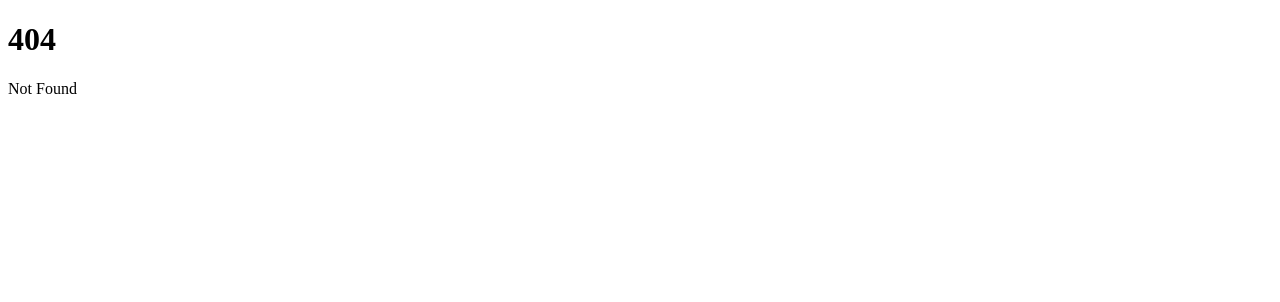
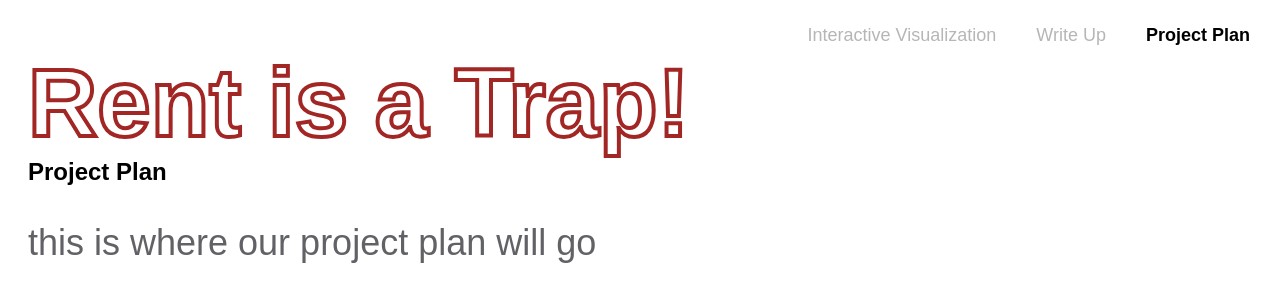
Before and after one commit to zoevosslee/IDS_FP02, a SvelteKit app: page /plan in a window 1280 px wide. Before the commit this address had no page. Shown: the top 302 px of the page. Built offline with nearby package versions, Linux system fonts and the light colour scheme; a web font is replaced by a local one.

Commit message:
added nav bar

```diff
--- a/src/app.css
+++ b/src/app.css
@@ -7,9 +7,9 @@
     --gray-medium: #B4B6B8;
 
     /* REDS */
-    --red-primary: #A12624;
-    --red-muted: #CA8584;
-    --red-pale: #E3BFBE;
+    --red: #A12624;
+    --red-medium: #CA8584;
+    --red-light: #E3BFBE;
 
     /* ORANGES */
     --orange-primary: #EE762C;
@@ -114,12 +114,14 @@
   h1 {
     color: rgba(255, 255, 255, 0);
     -webkit-text-stroke-width: 4px;
-    -webkit-text-stroke-color: #BF8484;
+    -webkit-text-stroke-color: var(--red);
     font-family: 'Utendo', sans-serif;
     font-size: 96px;
     font-style: normal;
     font-weight: 800;
     line-height: normal;
+    margin: 0;
+    padding:0;
   }
 
   h2 {
@@ -129,6 +131,20 @@
     font-style: normal;
     font-weight: 700;
     line-height: normal;
+    margin: 0;
+    padding:0;
+
+  }
+
+  h3 {
+    color: #000;
+    font-family: 'Utendo', sans-serif;
+    font-size: 24px;
+    font-style: normal;
+    font-weight: 700;
+    line-height: normal;
+    margin: 0;
+    padding:0;
   }
 
   p {
@@ -148,3 +164,16 @@
     font-weight: 700;
     line-height: normal;
   }
+
+
+  /*page layout*/
+
+  #home-page {
+    padding:20px;
+
+  }
+
+  #home-page .text-content {
+    padding-top: 20px;
+    padding-bottom: 30px;
+  }
--- a/src/lib/map.js
+++ b/src/lib/map.js
@@ -13,12 +13,10 @@ export async function initMap(container) {
 
     map.addControl(new mapboxgl.NavigationControl(), 'top-right');
 
-    // Wait for map to load
     await new Promise(resolve => map.on('load', resolve));
 
     const res = await fetch('/boston_neighborhoods_timelapse_cleaned.geojson');
     const geojsonData = await res.json();
 
-    // You can add source/layer here or return map + data
     return { map, geojsonData };
 }
--- /dev/null
+++ b/src/routes/+layout.svelte
@@ -0,0 +1,58 @@
+<script>
+  import '../app.css';
+  import { page } from '$app/stores';
+
+  let pages = [
+    { url: '/', title: 'Interactive Visualization' },
+    { url: '/writeup', title: 'Write Up' },
+    { url: '/plan', title: 'Project Plan' },
+  ];
+</script>
+
+<!-- NAVIGATION -->
+<nav>
+  {#each pages as p}
+    <a
+      href={p.url}
+      class:current={$page.url.pathname === p.url}
+      target={p.url.startsWith('http') ? '_blank' : null}
+    >
+      {p.title}
+    </a>
+  {/each}
+</nav>
+
+<slot />
+
+<style>
+  /* Top-Right Aligned Navigation using your color and font variables */
+
+  nav {
+    position: absolute;
+    top: 20px;
+    right: 20px;
+    display: flex;
+    gap: 20px;
+  }
+
+  nav a {
+    color: var(--gray-medium, #E6E8F1);
+    background-color: transparent;
+    text-decoration: none;
+    padding: 5px 10px;
+    border-radius: 6px;
+    font-size: 18px; /* You can change this to a variable if desired */
+    font-family: var(--font-body, 'Utendo', sans-serif);
+    transition: background-color 0.2s ease, color 0.2s ease;
+  }
+
+  nav a.current {
+    font-weight: bold;
+    color: var(--black);
+  }
+
+  nav a:hover {
+    background-color: var(--red-light,);
+    color: var(--black, #000);
+  }
+</style>
--- a/src/routes/+page.svelte
+++ b/src/routes/+page.svelte
@@ -31,11 +31,10 @@
   <div class="container">
     <div class="text-content">
       <h1>Rent is a Trap!</h1>
-      <h2>By Yeonhoo Cho, Nicola Lawford, Claudia Tomateo, Zoe Voss Lee</h2>
+      <h3>By Yeonhoo Cho, Nicola Lawford, Claudia Tomateo, Zoe Voss Lee</h3>
     </div>
 
     <div id="map" bind:this={mapContainer} style="width: 100%; height: 500px;"></div>
     <TimelineSlider {years} {year} onYearChange={updateYear} />
   </div>
 </div>
-r {years} {year} onYearChange={updateYear} />
--- /dev/null
+++ b/src/routes/plan/+page.svelte
@@ -0,0 +1,13 @@
+<svelte:head>
+  <title>Rent is a Trap!</title>
+</svelte:head>
+
+<div id="home-page">
+  <div class="container">
+    <div class="text-content">
+      <h1>Rent is a Trap!</h1>
+      <h3>Project Plan</h3>
+      <p>this is where our project plan will go</p>
+    </div>
+  </div>
+</div>
```
Also changed, not shown: src/routes/writeup/+page.svelte (added, +13 -0 lines).
